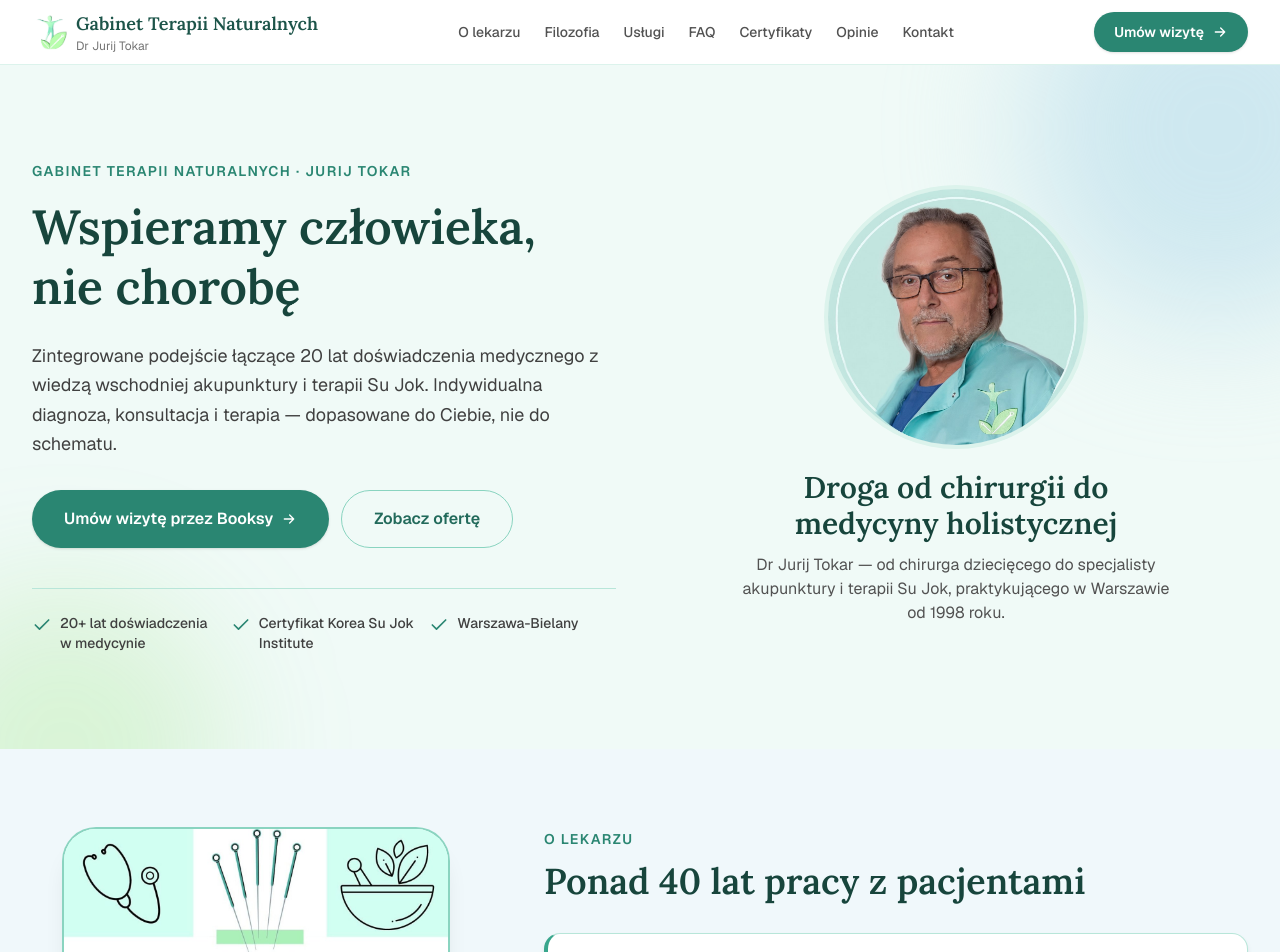
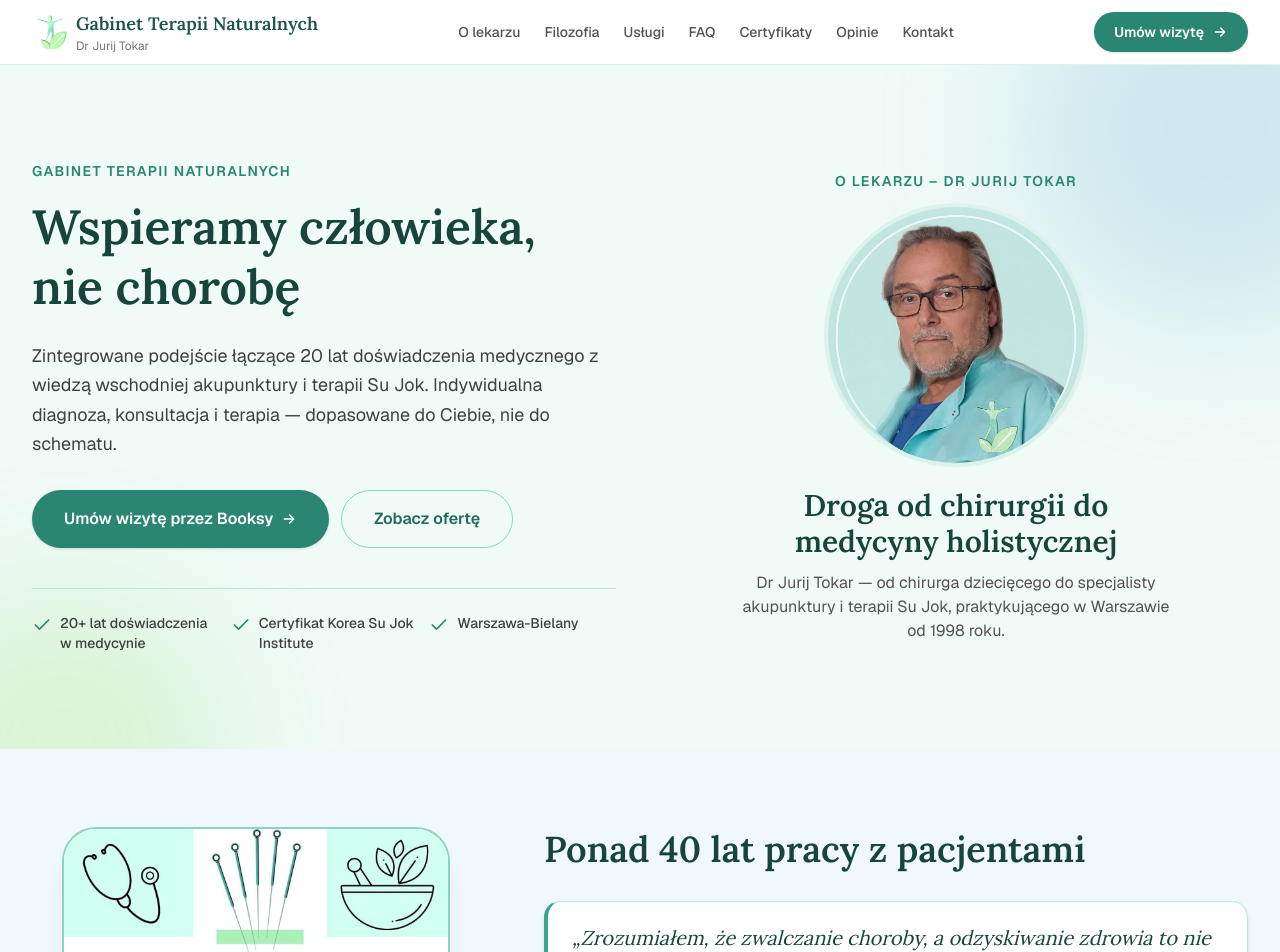
Before and after one commit to Lucazmonteiro/site-YURI, a Next.js app: page / in a window 1280 px wide. Shown: the top 952 px of the page. Built offline with nearby package versions, Linux system fonts and the light colour scheme.

Commit message:
feat: move anchor to hero, clean hero subtitle, and update section titles

```diff
--- a/src/components/sections/about.tsx
+++ b/src/components/sections/about.tsx
@@ -25,7 +25,7 @@ const timeline = [
 
 export default function About() {
   return (
-    <section id="o-lekarzu" className="bg-sky-50 py-20">
+    <section className="bg-sky-50 py-20">
       <div className="mx-auto grid max-w-7xl gap-12 px-4 sm:px-6 lg:grid-cols-5 lg:gap-16 lg:px-8">
         <div className="order-2 lg:order-1 lg:col-span-2">
           <div className="mx-auto w-full max-w-sm lg:sticky lg:top-24">
@@ -43,10 +43,7 @@ export default function About() {
         </div>
 
         <div className="order-1 lg:order-2 lg:col-span-3">
-          <p className="text-sm font-semibold uppercase tracking-widest text-brand-600">
-            O lekarzu
-          </p>
-          <h2 className="mt-3 font-serif text-3xl font-semibold text-brand-900 sm:text-4xl">
+          <h2 className="font-serif text-3xl font-semibold text-brand-900 sm:text-4xl">
             Ponad 40 lat pracy z pacjentami
           </h2>
 
--- a/src/components/sections/hero.tsx
+++ b/src/components/sections/hero.tsx
@@ -9,7 +9,7 @@ const trustBadges = [
 
 export default function Hero() {
   return (
-    <section className="relative overflow-hidden bg-brand-50">
+    <section id="o-lekarzu" className="relative overflow-hidden bg-brand-50">
       <div
         aria-hidden="true"
         className="pointer-events-none absolute -right-32 -top-32 h-96 w-96 rounded-full bg-sky-200/60 blur-3xl"
@@ -22,7 +22,7 @@ export default function Hero() {
       <div className="relative mx-auto grid max-w-7xl gap-12 px-4 py-16 sm:px-6 md:py-24 lg:grid-cols-2 lg:items-center lg:px-8">
         <div>
           <p className="text-sm font-semibold uppercase tracking-widest text-brand-600">
-            Gabinet Terapii Naturalnych · Jurij Tokar
+            Gabinet Terapii Naturalnych
           </p>
           <h1 className="mt-4 font-serif text-4xl font-semibold leading-tight text-brand-900 sm:text-5xl">
             Wspieramy człowieka,
@@ -67,7 +67,10 @@ export default function Hero() {
         </div>
 
         <div className="relative mx-auto w-full max-w-md text-center">
-          <div className="relative mx-auto aspect-square w-56 overflow-hidden rounded-full ring-4 ring-brand-100 sm:w-64">
+          <p className="text-sm font-semibold uppercase tracking-widest text-brand-600">
+            O lekarzu – Dr Jurij Tokar
+          </p>
+          <div className="relative mx-auto mt-4 aspect-square w-56 overflow-hidden rounded-full ring-4 ring-brand-100 sm:w-64">
             <Image
               src="/images/doctor-avatar.jpg"
               alt="Dr Jurij Tokar, specjalista akupunktury i terapii Su Jok"
```
